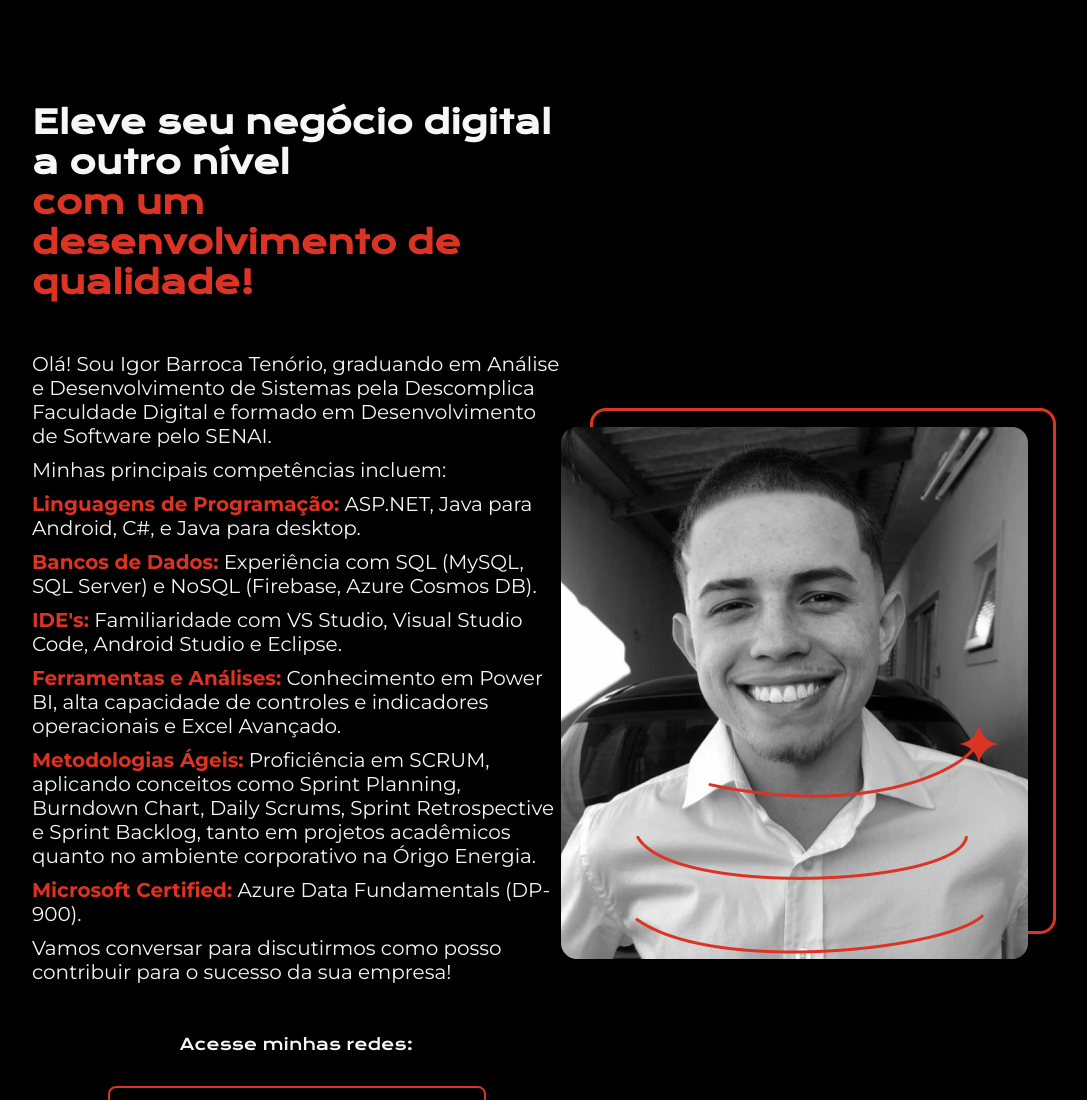
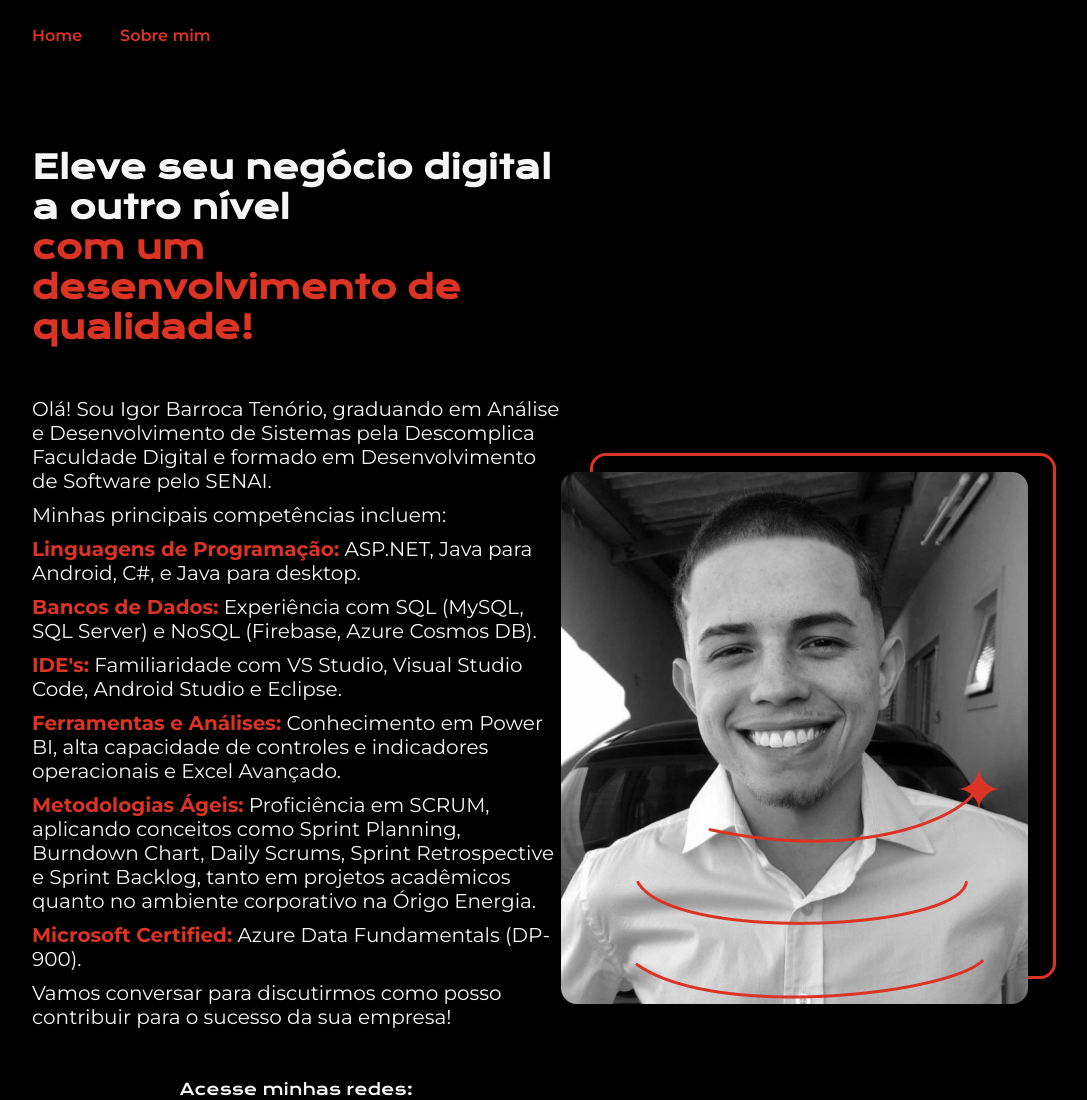
Before and after one commit to Igor12x/FrontEnd_Portifolio, a plain HTML site: page index.html in a window 1280 px wide. Shown: the top 1100 px of the page, without its empty margins (96-1183 px from the left). Drawn offline with nearby package versions, Linux system fonts and the light colour scheme.

Commit message:
Criando cabeçalho

```diff
--- a/index.html
+++ b/index.html
@@ -8,7 +8,12 @@
     <link rel="stylesheet" href="style.css">
 </head>
 <body>
-    <header></header>
+    <header class="cabecalho">
+        <nav class="cabecalho_menu">
+            <a class="cabecalho_menu_link">Home</a>
+            <a class="cabecalho_menu_link">Sobre mim</a>
+        </nav>
+    </header>
     <main class="apresentacao">
         <section class="apresentacao__conteudo">
             <h1 class="apresentacao__conteudo__titulo">
--- a/style.css
+++ b/style.css
@@ -11,6 +11,22 @@ body {
     color: #F6F6F6;
     font-family: "Montserrat", sans-serif;
     font-weight: 400;
+}
+
+.cabecalho{
+    padding: 2% 0% 0% 10%;
+}
+
+.cabecalho_menu {
+    display: flex;
+    gap: 38px;
+}
+
+.cabecalho_menu_link{
+    font-family: "Montserrat", sans-serif;
+    font-weight: 600;
+    font-size: 1.0rem;
+    color: #DB3324;
 }
 
 .destaque {
```
